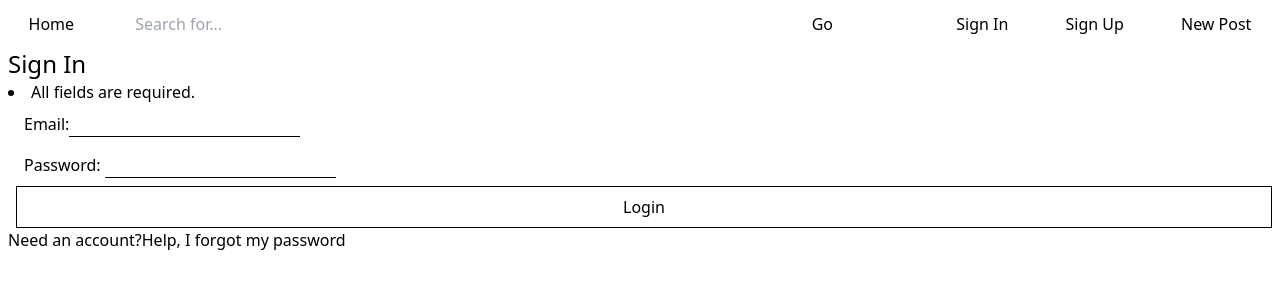
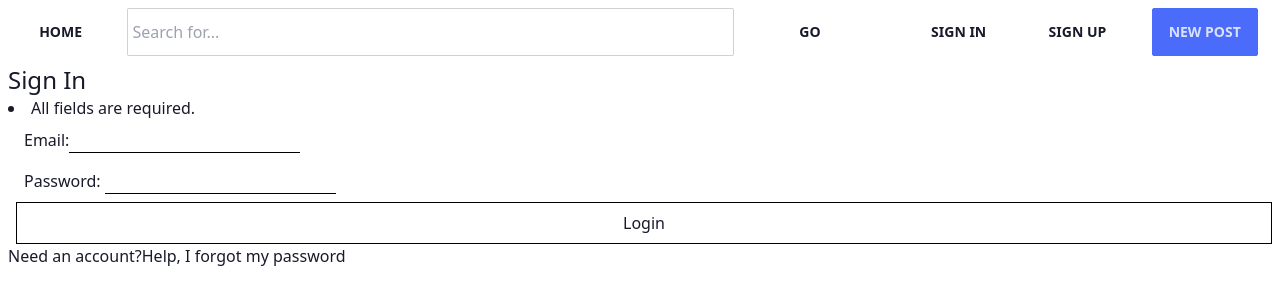
Before and after one commit to crespire/buysell, a React (Create React App) app in the folder client/: page /signin in a window 1280 px wide. Shown: the top 304 px of the page. Built offline with nearby package versions, Linux system fonts and the light colour scheme.

Commit message:
feat: add daisyUI and update navbar and dropdown

```diff
--- a/client/package.json
+++ b/client/package.json
@@ -8,6 +8,7 @@
     "@testing-library/react": "^13.4.0",
     "@testing-library/user-event": "^13.5.0",
     "awesome-image-viewer": "^1.0.60",
+    "daisyui": "^2.50.2",
     "react": "^18.2.0",
     "react-dom": "^18.2.0",
     "react-router": "^6.4.3",
--- a/client/src/Header.tsx
+++ b/client/src/Header.tsx
@@ -5,31 +5,31 @@ function Header() {
   const { user, logOut } = useAuth();
 
   return (
-    <nav className="flex justify-around items-center h-12">
-      <Link to='/'>Home</Link>
+    <nav className="navbar flex justify-around items-center h-12">
+      <Link to='/' className="btn btn-ghost">Home</Link>
       <form className="w-3/5">
-        <input className="w-4/5 px-1" type="text" placeholder="Search for..." name="search" />
-        <button className="w-1/5 px-1" type="submit">Go</button>
+        <input className="w-4/5 px-1 input input-bordered" type="text" placeholder="Search for..." name="search" />
+        <button className="w-1/5 px-1 btn btn-ghost" type="submit">Go</button>
       </form>
       { user === null
         ? <>
-            <Link to='/signin'>Sign In</Link>
-            <Link to='/signup'>Sign Up</Link>
+            <Link to='/signin' className="btn btn-ghost">Sign In</Link>
+            <Link to='/signup' className="btn btn-ghost">Sign Up</Link>
           </>
         : <>
             <DropdownMenu
-              className='user-menu'
+              buttonClasses='btn btn-outline btn-circle'
               links={[
                 { name: 'Dashboard', url: '/dashboard' },
                 { name: 'Edit Account', url: '/account' },
                 { name: 'Sign Out', action: () => logOut() }
               ]}
             >
-              <div className="w-8 h-8 flex justify-center items-center rounded-full text-center bg-indigo-300">{ user.name.charAt(0).toUpperCase() }</div>
+              { user.name.charAt(0).toUpperCase() }
             </DropdownMenu>
           </>
       }
-      <Link to='/posts/new'>New Post</Link>
+      <Link to='/posts/new' className="btn btn-primary">New Post</Link>
     </nav>
   );
 }
--- a/client/src/components/Dropdown.tsx
+++ b/client/src/components/Dropdown.tsx
@@ -18,12 +18,13 @@ interface ButtonItem extends BaseMenuItem {
 type MenuItem = LinkItem | ButtonItem;
 
 interface DropdownMenuProps {
-  className: string;
+  buttonClasses?: string;
+  className?: string;
   links: Array<MenuItem>;
   children?: ReactNode;
 }
 
-function DropdownMenu({className, links, children}: DropdownMenuProps) {
+function DropdownMenu({buttonClasses, className, links, children}: DropdownMenuProps) {
   let location = useLocation();
   const menuRef = useRef<HTMLDivElement>(null);
   const [isOpen, setIsOpen] = useState(false);
@@ -57,10 +58,9 @@ function DropdownMenu({className, links, children}: DropdownMenuProps) {
   }, []);
 
   return (
-    <div ref={menuRef} className={ "relative " + className}>
-      <button onClick={() => setIsOpen(!isOpen)}>{ children }</button>
-      { isOpen && (
-        <ul className="absolute w-fit top-9 bg-white p-2 border b-slate-200">
+    <div ref={menuRef} className={className ? `dropdown ${className}` : 'dropdown'}>
+      <label tabIndex={0} className={ buttonClasses }>{ children }</label>
+      <ul tabIndex={0} className="dropdown-content menu menu-compact p-2 shadow bg-primary-content rounded-box">
        { links.map((link, index) => (
           <li key={ index }>
             { link.url && (
@@ -72,7 +72,6 @@ function DropdownMenu({className, links, children}: DropdownMenuProps) {
           </li>
         ))}
       </ul>
-      )}
     </div>
   );
 };
--- a/client/src/components/Post.tsx
+++ b/client/src/components/Post.tsx
@@ -36,7 +36,8 @@ function Post(props: PostProps) {
         By { post?.account?.name } { jsDate && `posted on ${jsDate.toLocaleDateString()}.` }
         { user && (user.id === post?.account?.id || user.admin) &&
           <DropdownMenu
-            className='post-tools px-1'
+            className='post-tools'
+            buttonClasses='btn btn-sm btn-block'
             links={[
             { name: 'Edit', url: `/posts/${post?.id}/edit` },
             { name: 'Delete', action: () => deletePostMutation.mutate(post?.id) }
--- a/client/tailwind.config.js
+++ b/client/tailwind.config.js
@@ -6,5 +6,11 @@ module.exports = {
   theme: {
     extend: {},
   },
-  plugins: [],
+  plugins: [require("daisyui")],
+
+  // daisyUI Config
+  daisyui: {
+    themes: ['corporate', 'business'],
+    darkTheme: 'business',
+  },
 }
```
Also changed, not shown: 1 other file (tests, documents, lock files or other folders). Lines whose indentation alone changed are shown as unchanged.
